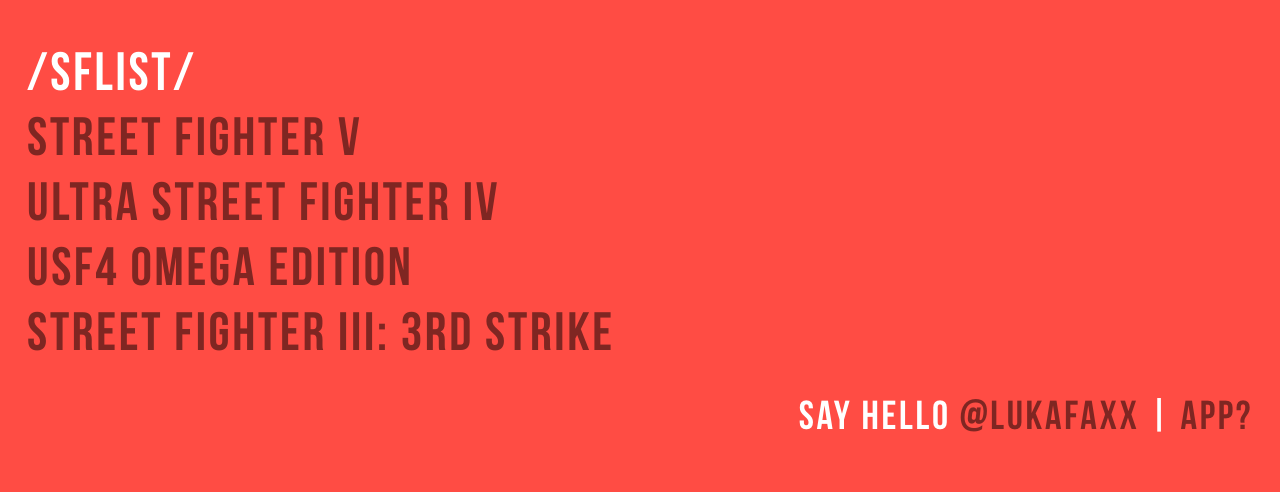
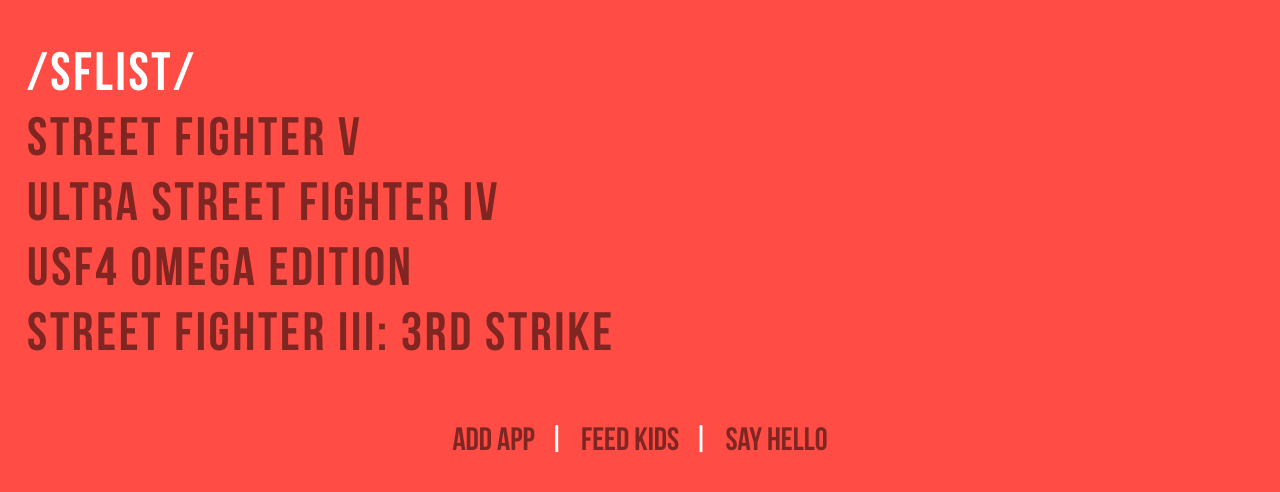
Before and after one commit to lukafaxx/sflist, a Jekyll site: the page built from index.html, in a window 1280 px wide. Shown: the top 492 px of the page. Built offline with Jekyll 4.4.1, drawn with Linux system fonts in a browser that asks for light colours; nearby versions of some CDN libraries.

Commit message:
update footer

```diff
--- a/import/global.js
+++ b/import/global.js
@@ -2,14 +2,21 @@
 
     // ----- Toggle App Info
     $('#toggle-app').on('click', function(){
-      $('.app-content').slideToggle('slow');
-      var el = $(this);
-      if (el.text() == el.data('text-swap')) {
-        el.text(el.data('text-original'));
-      } else {
-        el.data('text-original', el.text());
-        el.text(el.data('text-swap'));
-      }
+      $('#app-content').slideToggle('slow');
+      $('#donation-content').slideUp('slow');
+      $('#hello-content').slideUp('slow');
+    });
+
+    $('#toggle-donation').on('click', function(){
+      $('#donation-content').slideToggle('slow');
+      $('#app-content').slideUp('slow');
+      $('#hello-content').slideUp('slow');
+    });
+
+    $('#toggle-hello').on('click', function(){
+      $('#hello-content').slideToggle('slow');
+      $('#app-content').slideUp('slow');
+      $('#donation-content').slideUp('slow');
     });
 
   });
--- a/import/main.css
+++ b/import/main.css
@@ -52,6 +52,10 @@
 }
 
 /* -------------------- Content */
+.main-content {
+
+}
+
 .item {
   margin: 0 .5rem;
 }
@@ -159,23 +163,41 @@
 
 /* -------------------- Footer */
 .main-footer {
-  font-size: .75rem;
-  margin: -.25rem .5rem .5rem .5rem;
-  text-align: right;
+  margin: 1rem .5rem .5rem .5rem;
 }
 
-#toggle-app {
-  cursor: pointer;
+.footer-content {
+  color: rgba(255, 255, 255, .5);
+  display: none;
+  font-family: 'Oswald', sans-serif;
+  font-size: .5rem;
+  font-weight: 300;
+  letter-spacing: 0;
+  margin-bottom: 1rem;
+  text-align: left;
 }
 
-.app-content {
-  color: rgba(255, 255, 255, 0.5);
-  display: none;
-  font-family: 'Oswald', sans-serif;
-  font-size: .4rem;
-  font-weight: 300;
-  letter-spacing: 0;
-  text-align: left;
+#donation-content form {
+  text-align: center;
+}
+
+.footer-nav {
+  text-align: center;
+  font-size: .6rem;
+}
+
+.button-toggle {
+  background-color: #ff4c44;
+  border: none;
+  color: rgba(0, 0, 0, .5);
+  cursor: pointer;
+  font-family: 'BebasNeue', sans-serif;
+  font-size: .6rem;
+  outline: none;
+}
+
+.button-toggle:hover {
+  color: #111;
 }
 
 /* -------------------- Replace Input */
--- a/index.html
+++ b/index.html
@@ -20,14 +20,31 @@
 
 <div class="main-footer">
 
-  <p>
-
-  Say hello <a href="https://twitter.com/lukafaxx">@lukafaxx</a> | <a><span id="toggle-app" data-text-swap="App!">App?</span></a>
-    <div class="app-content">
-    This is a web app, you can add it to your mobile device home screen and it will act like a native application would. It requires no permission and will always stay up-to-date. Great!<br /><br />
-    Original URL: lukafaxx.github.io{{ site.baseurl }}/
+    <div id="app-content" class="footer-content">
+    This is a web app. You can add it to your mobile device home screen and it will act like a native application would. It requires no permission and will always stay up-to-date. Great!<br /><br />
+    Original URL: lukafaxx.github.io/sflist/
     </div>
 
-  </p>
+    <div id="donation-content" class="footer-content">
+    You click on this button below and you give me about tree fiddy.
+    <br /><br />
+
+    <form action="https://www.paypal.com/cgi-bin/webscr" method="post" target="_top">
+    <input type="hidden" name="cmd" value="_s-xclick">
+    <input type="hidden" name="hosted_button_id" value="7EGSXXSK4MWSL">
+    <input type="image" src="https://www.paypalobjects.com/en_US/i/btn/btn_donateCC_LG_global.gif" border="0" name="submit" alt="PayPal – The safer, easier way to pay online.">
+    <img alt="" border="0" src="https://www.paypalobjects.com/fr_FR/i/scr/pixel.gif" width="1" height="1">
+    </form>
+    </div>
+
+    <div id="hello-content" class="footer-content">
+    Say hello <a href="https://twitter.com/lukafaxx">@lukafaxx</a>. Did we just become best friends?
+    </div>
+
+  <div class="footer-nav">
+
+    <button id="toggle-app" class="button-toggle">Add app</button> | <button id="toggle-donation" class="button-toggle">Feed kids</button> | <button id="toggle-hello" class="button-toggle">Say hello</button>
+
+  </div>
 
 </div>
```
